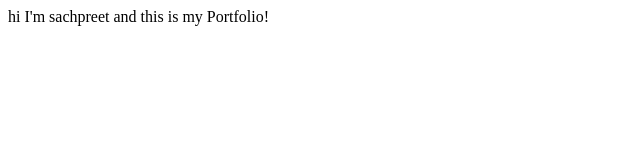
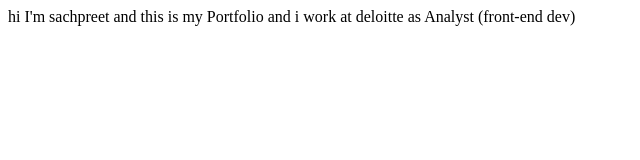
Before and after one commit to sachpreet71/sachpreet_potfolio, a plain HTML site: page index.html in a window 1280 px wide. Shown: the whole page, without its empty margins (0-640 px from the left). Drawn offline with Linux system fonts and the light colour scheme.

Commit message:
updated the content of body

```diff
--- a/index.html
+++ b/index.html
@@ -6,6 +6,7 @@
   <title>Portfolio</title>
 </head>
 <body>
-  hi I'm sachpreet and this is my Portfolio!
+  hi I'm sachpreet and this is my Portfolio
+  and i work at deloitte as Analyst (front-end dev)
 </body>
 </html>
```
